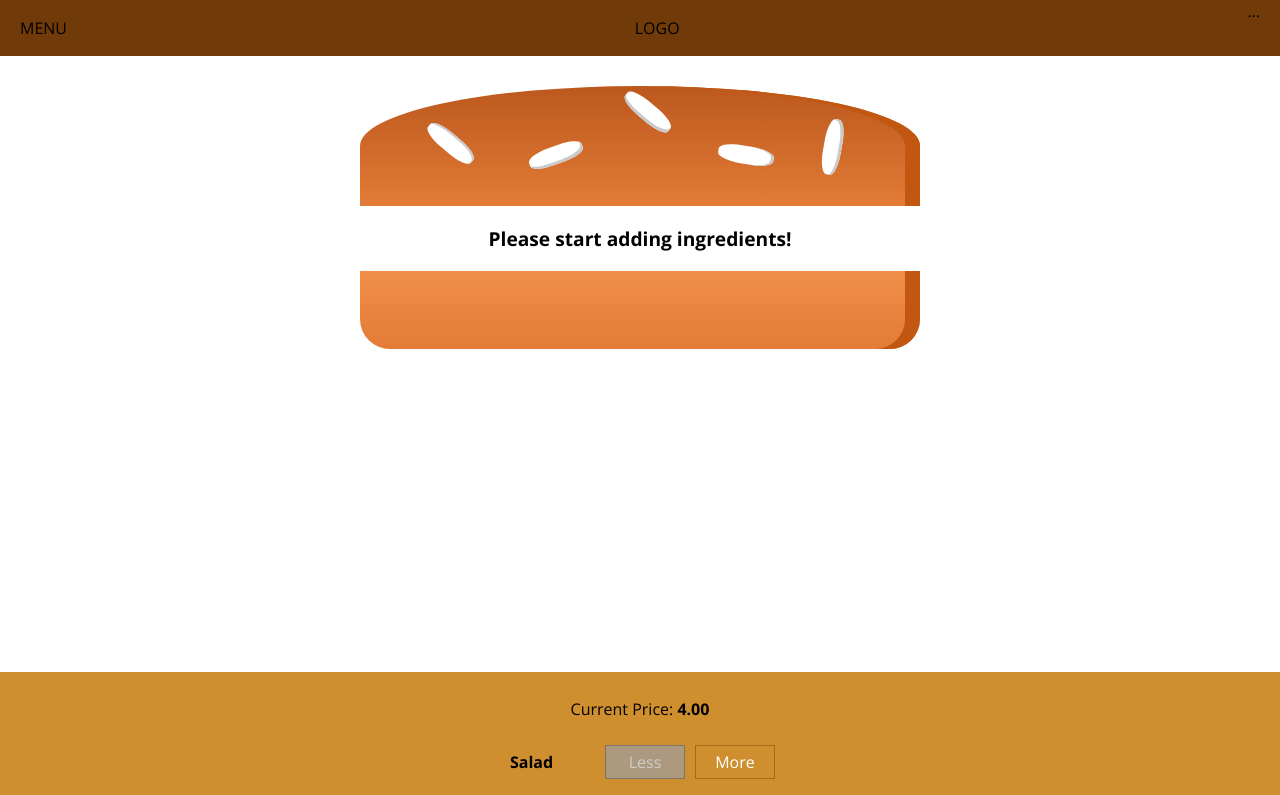
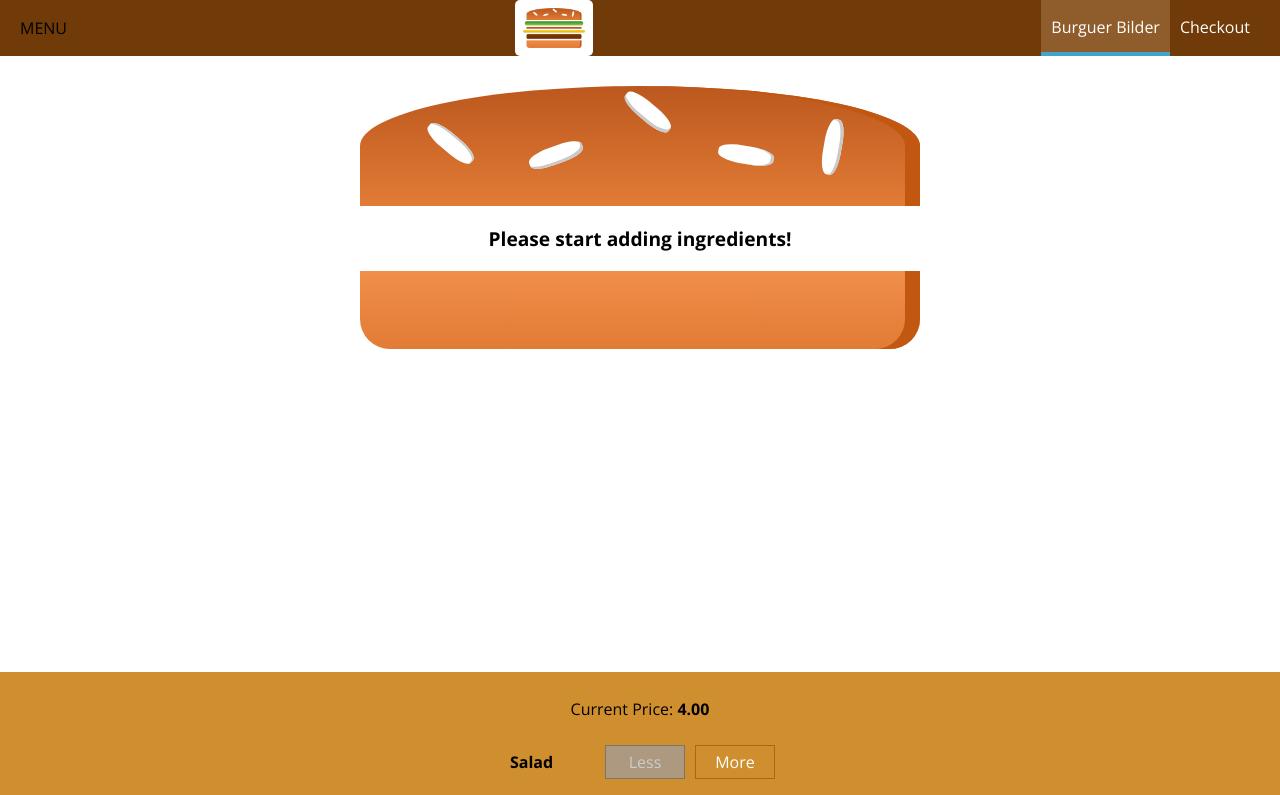
Before and after one commit to PedroCestaro/Burguer_Bilder, a React (Create React App) app in the folder Burguer/burguer-builder/: page / in a window 1280 px wide. Shown: the top 795 px of the page. Built offline with nearby package versions, Linux system fonts and the light colour scheme.

Commit message:
adicionando Sidedrower Component

```diff
--- a/Burguer/burguer-builder/src/components/Layout/Layout.js
+++ b/Burguer/burguer-builder/src/components/Layout/Layout.js
@@ -2,10 +2,12 @@
 import Aux from '../../hoc/auxiliar';
 import styles from './Layout.css';
 import ToolBar from '../Navigation/Toolbar/Toolbar';
+import SideDrawer from '../Navigation/SideDrawer/SidwDrawer';
 
 const layout = (props) =>(
     <Aux/*usando aux, não precisa colocar um container*/>
     <ToolBar/>
+    <SideDrawer/>
     <main className="content"
     style={styles.content}
     >
--- /dev/null
+++ b/Burguer/burguer-builder/src/components/Logo/Logo.js
@@ -0,0 +1,11 @@
+import React from 'react';
+import './styles.css';
+import burguerLogo from '../../assets/Images/burger-logo.png';
+
+const logo =(props) =>(
+    <div className="logo">
+        <img src={burguerLogo} alt="MyBurguer"/>
+    </div>
+);
+
+export default logo;
--- /dev/null
+++ b/Burguer/burguer-builder/src/components/Logo/styles.css
@@ -0,0 +1,11 @@
+.logo{
+    background-color: #ffffff;
+    padding: 8px;
+    height: 100%;
+    box-sizing: border-box;
+    border-radius: 5px;
+}
+
+.logo img{
+    height: 100%;
+}
--- /dev/null
+++ b/Burguer/burguer-builder/src/components/Navigation/NavigationItems/NavigationItem/NavigationItem.js
@@ -0,0 +1,12 @@
+import React from 'react';
+import './styles.css';
+
+const navigationItem = (props) =>(
+    <li className="navigationItem"
+    ><a
+    href={props.link}
+    className= {props.active ? 'active' : null}
+    >{props.children}</a></li>
+);
+
+export default navigationItem;
--- /dev/null
+++ b/Burguer/burguer-builder/src/components/Navigation/NavigationItems/NavigationItem/styles.css
@@ -0,0 +1,25 @@
+.navigationItem{
+    margin: 0;
+    box-sizing: border-box;
+    display: flex;
+    height: 100%;
+    align-items: center;
+}
+
+.navigationItem a {
+    color: #ffffff;
+    text-decoration: none;
+    height: 100%;
+    padding: 16px 10px;
+    border-bottom: 4px solid transparent;
+    box-sizing: border-box;
+    display: block;
+}
+
+.navigationItem a:hover,
+.navigationItem a:active,
+.navigationItem a.active{
+    background-color: #8f5c2c;
+    border-bottom: 4px solid #40a4cb;
+    color: #ffffff;
+}
--- /dev/null
+++ b/Burguer/burguer-builder/src/components/Navigation/NavigationItems/NavigationItems.js
@@ -0,0 +1,13 @@
+import React from 'react';
+import './styles.css';
+import NavigationItem from './NavigationItem/NavigationItem';
+
+
+const navigationItems = () =>(
+    <ul className="navigationItems">
+        <NavigationItem link="/" active/*true*/>Burguer Bilder</NavigationItem>
+        <NavigationItem link="/">Checkout</NavigationItem>
+    </ul>
+);
+
+export default navigationItems;
--- /dev/null
+++ b/Burguer/burguer-builder/src/components/Navigation/NavigationItems/styles.css
@@ -0,0 +1,8 @@
+.navigationItems{
+    margin: 0;
+    padding:0;
+    list-style: none;
+    display: flex;
+    align-items: center;
+    height: 100%;
+}
--- /dev/null
+++ b/Burguer/burguer-builder/src/components/Navigation/SideDrawer/SidwDrawer.js
@@ -0,0 +1,17 @@
+import React from 'react';
+import Logo from '../../Logo/Logo';
+import NavigationItems from '../NavigationItems/NavigationItems';
+import './styles.css';
+
+const sideDrawer = (props) =>{
+    return(
+        <div className="sideDrawer">
+            <Logo/>
+            <nav>
+                <NavigationItems/>
+            </nav>
+        </div>
+    );
+};
+
+export default sideDrawer;
--- /dev/null
+++ b/Burguer/burguer-builder/src/components/Navigation/SideDrawer/styles.css
@@ -0,0 +1,28 @@
+.sideDrawer{
+    position: fixed;
+    width: 280px;
+    max-width: 70%;
+    height: 100%;
+    left: 0;
+    top: 0;
+    z-index: 200;
+    background-color: #ffffff;
+    padding: 32px 16px;
+    box-sizing: border-box;
+    transition: transform 0.3s ease-out;
+}
+
+@media(min-width: 500px){
+    .sideDrawer{
+        display: none;
+    }
+}
+
+
+.open{
+    transform: translateX(0);
+}
+
+.close{
+    transform: translateX(-100%); /*shiftting to the left*/
+}
--- a/Burguer/burguer-builder/src/components/Navigation/Toolbar/Toolbar.js
+++ b/Burguer/burguer-builder/src/components/Navigation/Toolbar/Toolbar.js
@@ -1,12 +1,14 @@
 import React from 'react';
-import './styles.css'
+import './styles.css';
+import Logo from '../../Logo/Logo';
+import NavigationItems from '../NavigationItems/NavigationItems';
 
 const toolbar = (props) =>(
     <header className="toolbar">
         <div>MENU</div>
-        <div>LOGO</div>
+        <Logo/>
         <nav>
-           ...
+           <NavigationItems/>
         </nav>
     </header>
 );
```
Also changed, not shown: Burguer/burguer-builder/src/assets/Images/burger-logo.png (added).
